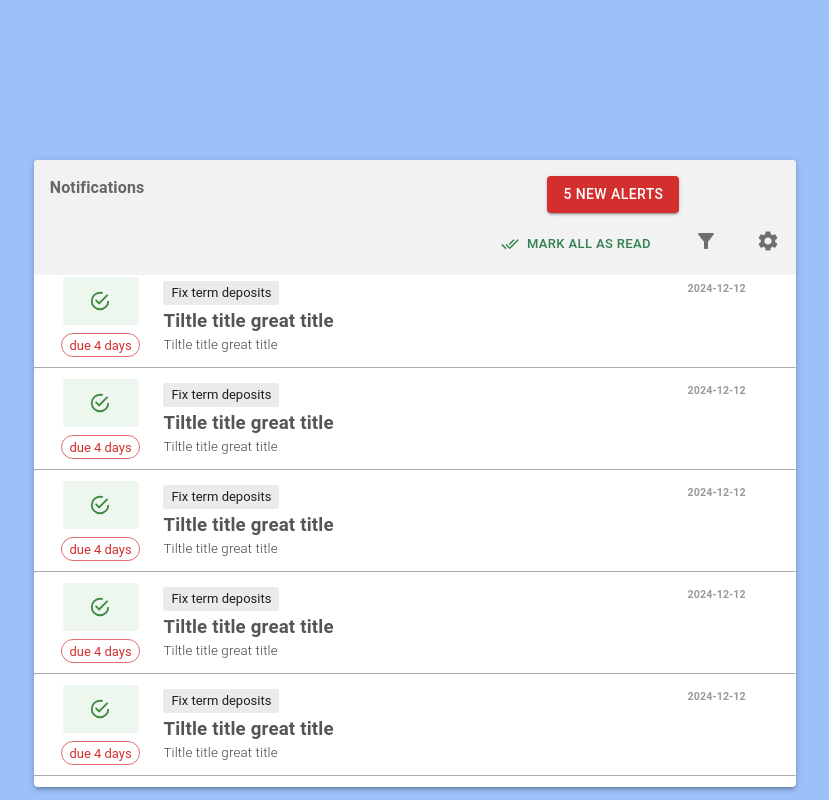
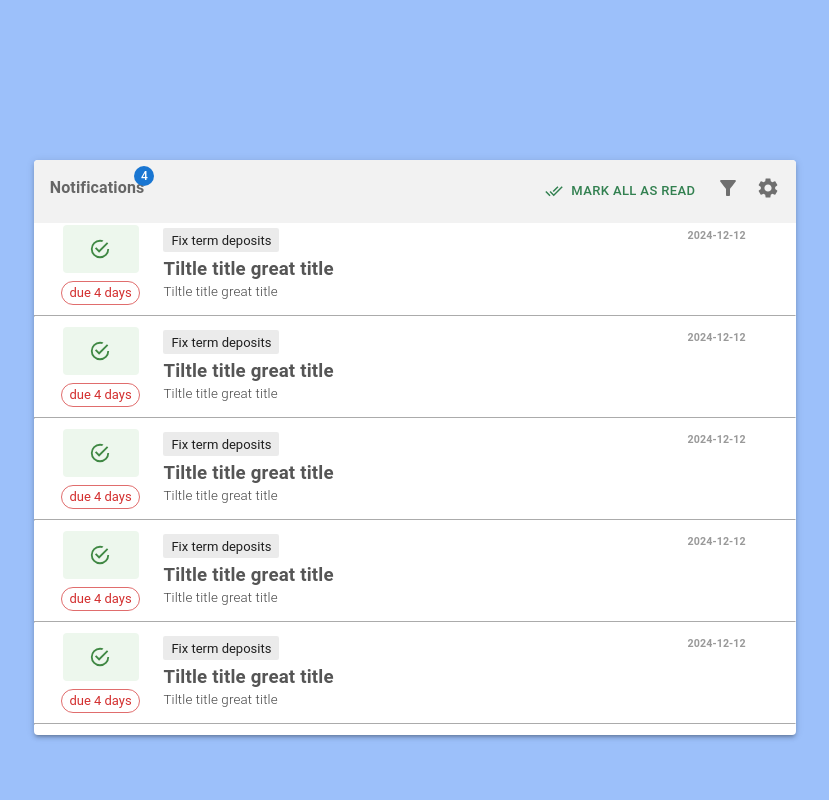
Before and after one commit to polszewsky/no-such-widget, a React (Create React App) app: page / in a window 1280 px wide. Shown: the whole page, without its empty margins (225-1054 px from the left). Built offline with nearby package versions, Linux system fonts and the light colour scheme.

Commit message:
Fix for grid placing

```diff
--- a/src/pages/HomePage.js
+++ b/src/pages/HomePage.js
@@ -3,7 +3,6 @@ import React, { Fragment } from "react";
 import Widget from "./Widget";
 
 function HomePage() {
-
   return (
     <Fragment>
       <Container fixed sx={{ marginTop: "20vh" }}>
@@ -14,6 +13,7 @@ function HomePage() {
           sx={{
             justifyContent: "center",
             alignItems: "center",
+            marginBottom: "1rem",
           }}
         >
           <Grid size={8}>
--- a/src/pages/Widget.js
+++ b/src/pages/Widget.js
@@ -1,4 +1,4 @@
-import { Button, IconButton, Paper, Typography } from "@mui/material";
+import { Badge, Button, IconButton, Paper, Typography } from "@mui/material";
 import { Grid } from "@mui/system";
 import React, { useState } from "react";
 
@@ -20,6 +20,7 @@ export default function Widget() {
   const handleClose = () => setOpen(false);
 
   return (
+    <>
       <Paper elevation={3}>
         <Grid
           container
@@ -29,19 +30,32 @@ export default function Widget() {
             padding: 1,
           }} //6042F7
         >
-        <Grid size={8} p={1}>
+          <Grid size={6} p={1}>
+            <Badge
+              badgeContent={4}
+              color="primary"
+              anchorOrigin={{
+                vertical: "top",
+                horizontal: "right",
+              }}
+            >
               <Typography sx={{ fontWeight: "bold", color: "#666" }}>
                 Notifications
               </Typography>
+            </Badge>
           </Grid>
-        <Grid size={4} p={1}>
+          {/* <Grid size={4} p={1}>
           <Button variant="contained" color="error">
             {alerts.length} new alerts
           </Button>
-        </Grid>
+        </Grid> */}
           <Grid
             size="grow"
-          sx={{ textAlign: "right", fontWeight: "bold", color: "#328050" }}
+            sx={{
+              textAlign: "right",
+              fontWeight: "bold",
+              color: "#328050",
+            }}
             p={1}
           >
             <Button
@@ -53,12 +67,10 @@ export default function Widget() {
               Mark all as read
             </Button>
           </Grid>
-        <Grid size={1} p={0} sx={{ textAlign: "right" }}>
+          <Grid p={0} sx={{ textAlign: "right" }}>
             <IconButton>
               <FilterAlt />
             </IconButton>
-        </Grid>
-        <Grid size={1} p={0} sx={{ textAlign: "right" }}>
             <IconButton
               title="Alerts configuration"
               onClick={handleOpen}
@@ -66,10 +78,6 @@ export default function Widget() {
             >
               <SettingsIcon />
             </IconButton>
-          <AlertConfiguration
-            handleOpen={open}
-            handleClose={handleClose}
-          ></AlertConfiguration>
           </Grid>
         </Grid>
 
@@ -78,5 +86,8 @@ export default function Widget() {
         ))}
         <Grid sx={{ minHeight: "2px" }} />
       </Paper>
+
+      <AlertConfiguration handleOpen={open} handleClose={handleClose} />
+    </>
   );
 }
```
Lines whose indentation alone changed are shown as unchanged.
